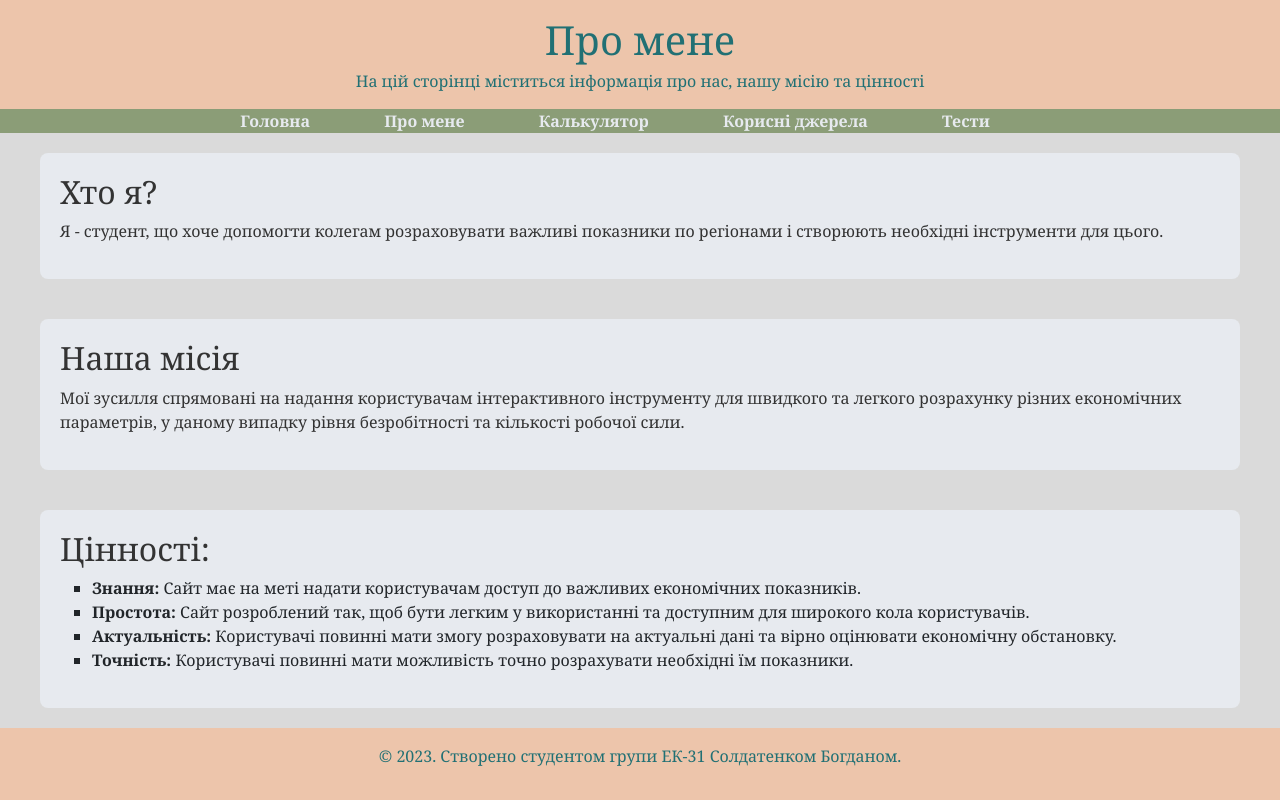
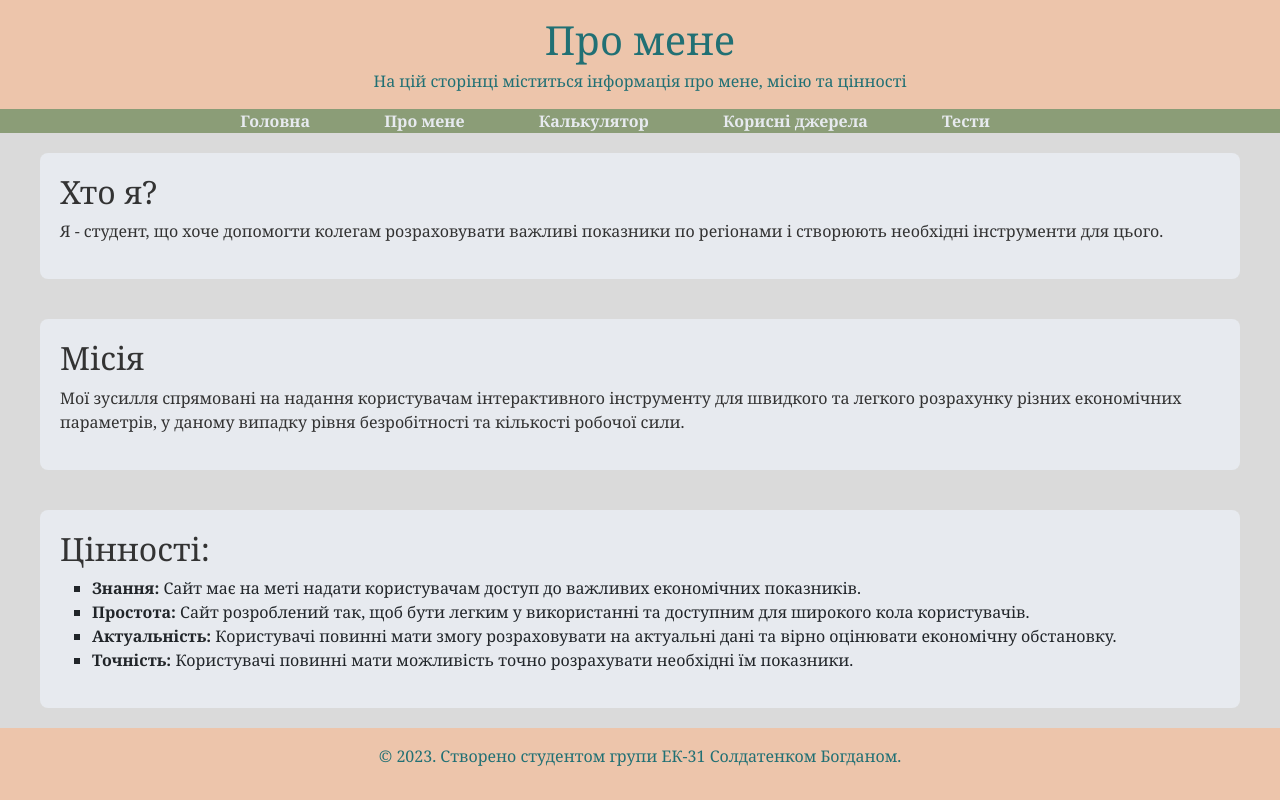
Before and after one commit to trumom4r/unemp, a plain HTML site: page about.html in a window 1280 px wide. Drawn offline with nearby package versions, Linux system fonts and the light colour scheme.

Commit message:
Update about.html

```diff
--- a/about.html
+++ b/about.html
@@ -13,7 +13,7 @@
     <script src="js/js.js"></script>
     <header>
         <h1>Про мене</h1>
-        <h6>На цій сторінці міститься інформація про нас, нашу місію та цінності</h6>
+        <h6>На цій сторінці міститься інформація про мене, місію та цінності</h6>
     </header>
     <nav>
         <ul>
@@ -29,7 +29,7 @@
         <p>Я - студент, що хоче допомогти колегам розраховувати важливі показники по регіонами і створюють необхідні інструменти для цього.</p>
     </section>
     <section>
-        <h2>Наша місія</h2>
+        <h2>Місія</h2>
         <p>Мої зусилля спрямовані на надання користувачам інтерактивного інструменту для швидкого та легкого розрахунку різних економічних параметрів, у даному випадку рівня безробітності та кількості робочої сили.</p>
     </section>
     <section>
```
